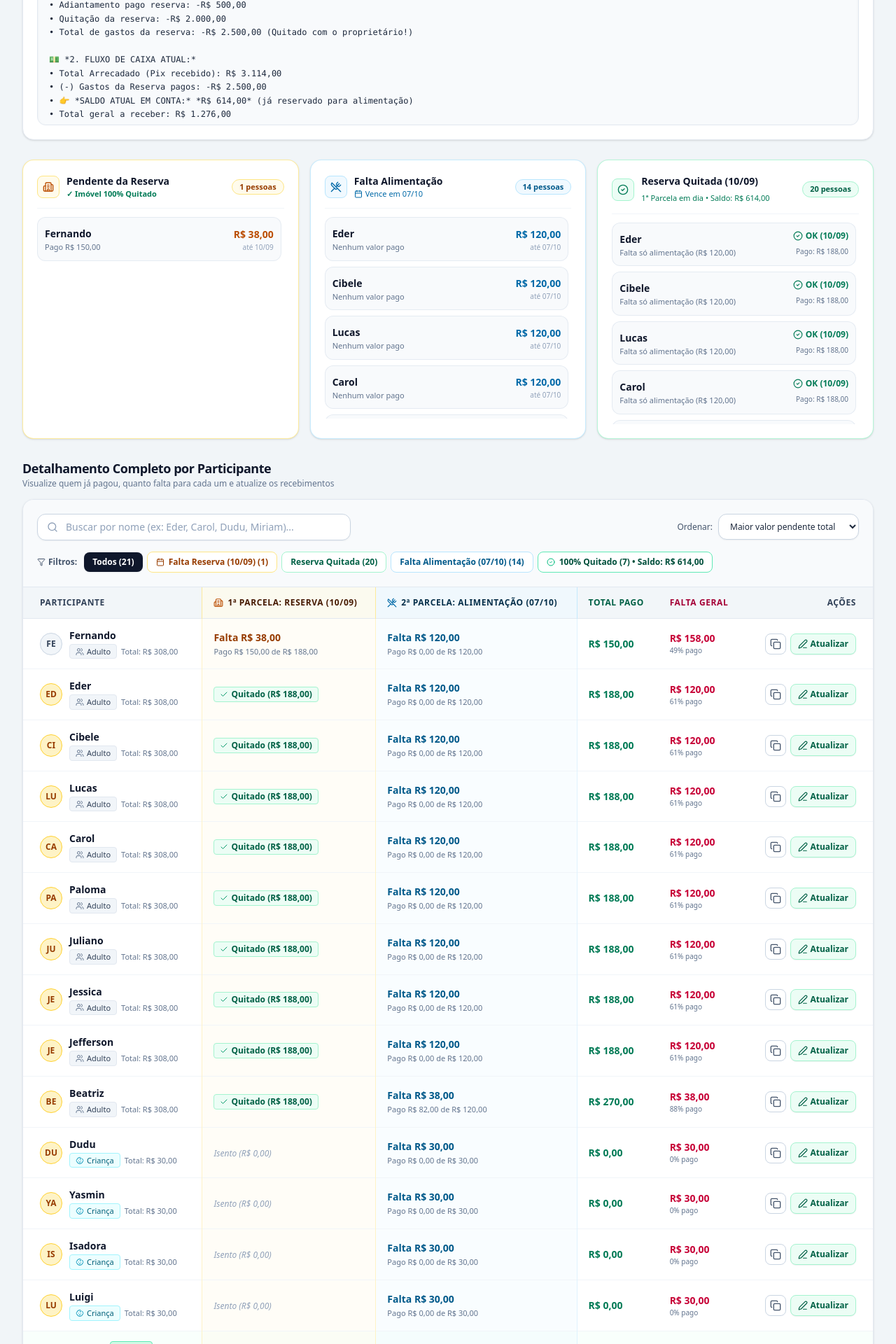
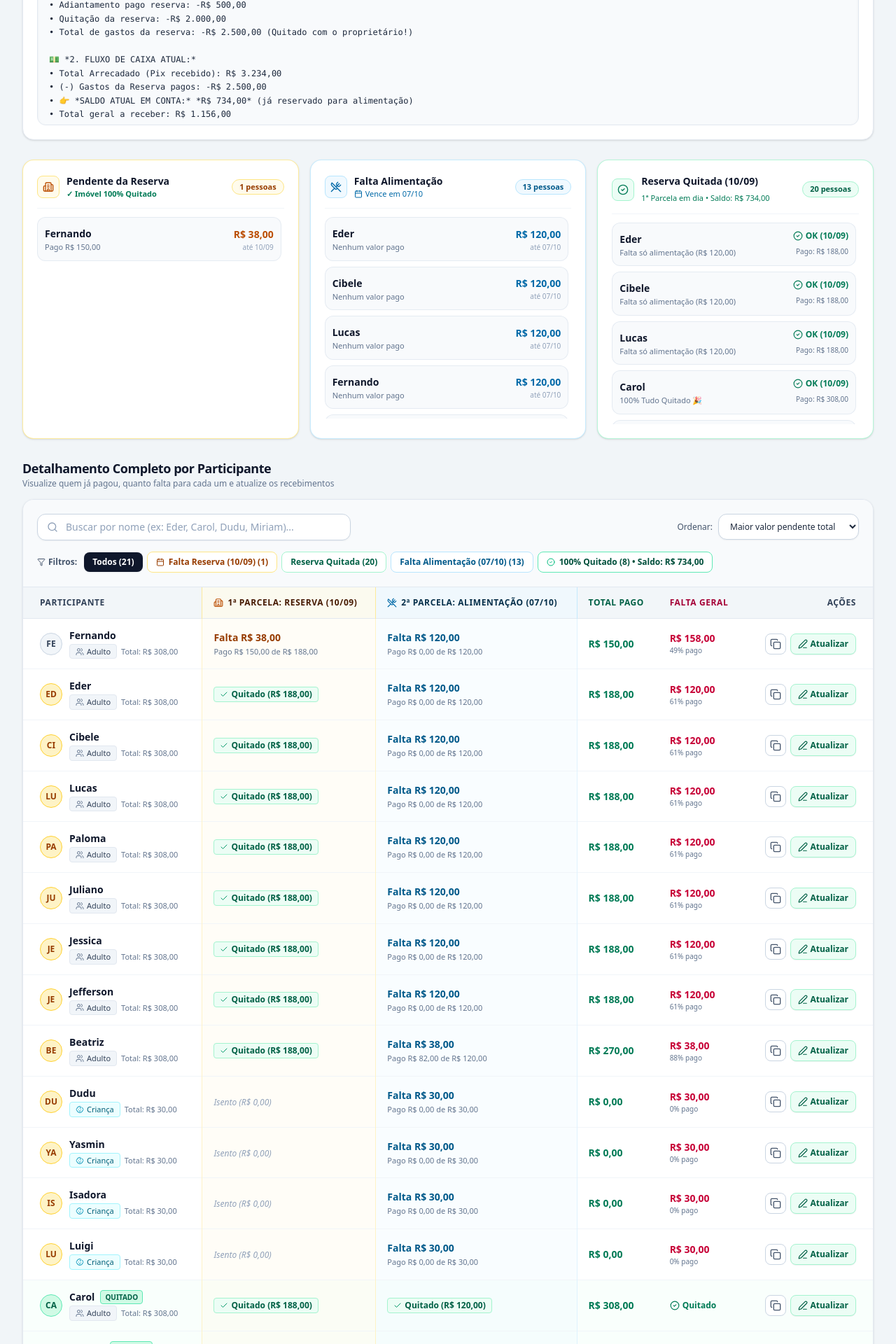
Before and after one commit to caue1financas-beep/Reserva-Socorro, a React (Vite) app: page / in a window 1280 px wide. Shown: the part 880-2800 px from the top of the page at 70% size. Built offline with nearby package versions, Linux system fonts and the light colour scheme.

Commit message:
fix: update Carol's payment status and storage version
Update Carol's financial data to mark her balance as paid and bump the storage key to ensure state consistency for existing users.

```diff
--- a/src/App.tsx
+++ b/src/App.tsx
@@ -10,13 +10,14 @@ import { PaymentModal } from './components/PaymentModal';
 import { ShareSummaryModal } from './components/ShareSummaryModal';
 import { AddPersonModal } from './components/AddPersonModal';
 
-const STORAGE_KEY = 'reserva_debitos_data_v15';
+const STORAGE_KEY = 'reserva_debitos_data_v16';
 
 export default function App() {
   const [data, setData] = useState<PersonDebt[]>(() => {
     try {
       const saved =
         localStorage.getItem(STORAGE_KEY) ||
+        localStorage.getItem('reserva_debitos_data_v15') ||
         localStorage.getItem('reserva_debitos_data_v14') ||
         localStorage.getItem('reserva_debitos_data_v13') ||
         localStorage.getItem('reserva_debitos_data_v12') ||
@@ -92,8 +93,16 @@ export default function App() {
           };
         }
 
-        // Ensure latest payments for Beatriz and Miriam are applied
+        // Ensure latest payments for Beatriz, Miriam and Carol are applied
         return parsed.map((p) => {
+          if (p.name.toLowerCase() === 'carol' && p.paidAmount < 308) {
+            return {
+              ...p,
+              paidAmount: 308,
+              pendingAmount: 0,
+              status: 'quitado' as const,
+            };
+          }
           if (p.name.toLowerCase() === 'beatriz' && p.paidAmount === 150) {
             return {
               ...p,
--- a/src/components/CashFlowCard.tsx
+++ b/src/components/CashFlowCard.tsx
@@ -19,9 +19,9 @@ export const CashFlowCard: React.FC<CashFlowCardProps> = ({ data }) => {
   // Cálculos financeiros reais baseados na planilha
   const isVacant = (name: string) => name.toLowerCase().includes('vaga') || name.toLowerCase().includes('disponível');
   const validData = data.filter((p) => !isVacant(p.name));
-  const totalArrecadado = validData.reduce((acc, curr) => acc + curr.paidAmount, 0); // R$ 3.114,00
+  const totalArrecadado = validData.reduce((acc, curr) => acc + curr.paidAmount, 0); // R$ 3.234,00
   const totalGastos = TOTAL_RESERVE_EXPENSES; // R$ 2.500,00 (Adiantamento R$ 500 + Quitação R$ 2.000)
-  const saldoEmConta = totalArrecadado - totalGastos; // R$ 614,00
+  const saldoEmConta = totalArrecadado - totalGastos; // R$ 734,00
 
   const totalAdultos = validData.filter((p) => p.category === 'adulto').length;
 
--- a/src/data/initialData.ts
+++ b/src/data/initialData.ts
@@ -41,9 +41,9 @@ export const INITIAL_DEBT_DATA: PersonDebt[] = [
     expectedReserve: 188,
     expectedFood: 120,
     totalExpected: 308,
-    paidAmount: 188,
-    pendingAmount: 120,
-    status: 'parcial',
+    paidAmount: 308,
+    pendingAmount: 0,
+    status: 'quitado',
   },
   {
     id: '5',
```
